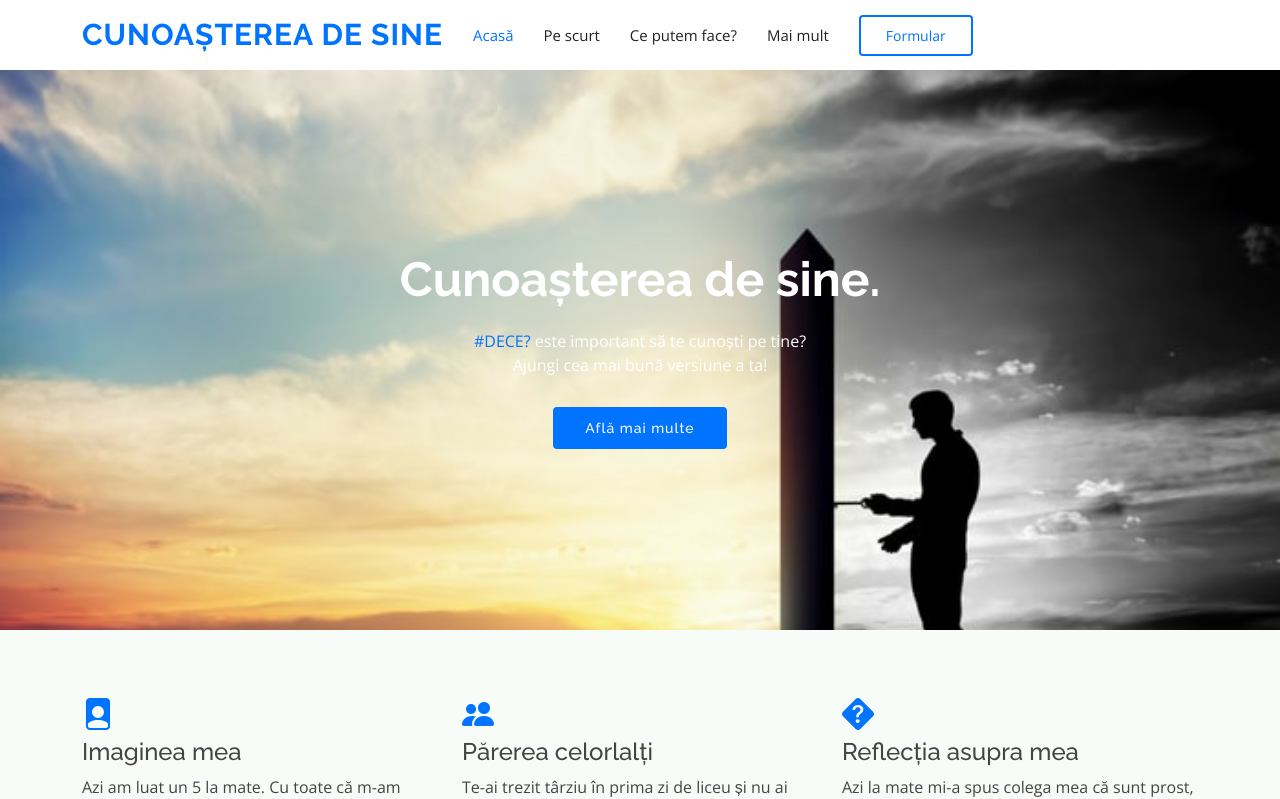
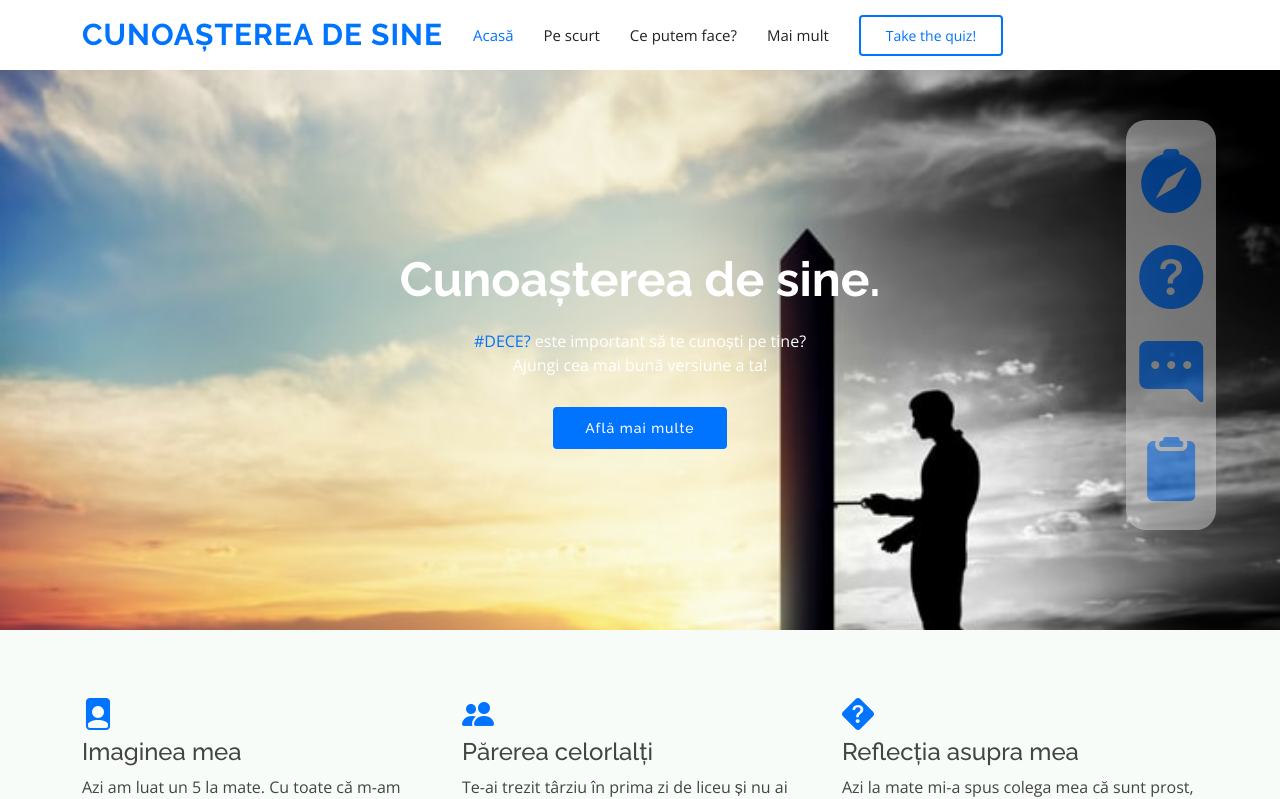
Before and after one commit to mateicrainiceanu/cunoasterea-de-sine, a React (Create React App) app: page / in a window 1280 px wide. Shown: the top 799 px of the page. Built offline with nearby package versions, Linux system fonts and the light colour scheme.

Commit message:
Finished migrating to React.js

```diff
--- a/src/NavFooter.tsx
+++ b/src/NavFooter.tsx
@@ -32,7 +32,7 @@ function Nav() {
             </li>
             <li>
               <a className="getstarted" href="/quiz">
-                Formular
+                Take the quiz!
               </a>
             </li>
           </ul>
--- a/src/pages/Home.tsx
+++ b/src/pages/Home.tsx
@@ -1,16 +1,20 @@
-import React from 'react'
-import Landing from './HomeComponents/Landing'
+import React from 'react';
+import Landing from './HomeComponents/Landing';
 import ShortDesc from './HomeComponents/ShortDesc';
 import More from './HomeComponents/More';
 import WToDo from './HomeComponents/WToDo';
 import Examples from './HomeComponents/Examples';
 import Cta from './HomeComponents/Cta';
-import Why from "./HomeComponents/Why"
+import Why from "./HomeComponents/Why";
+import Effects from './HomeComponents/Effects';
 
 function Home() {
   return (
     <>
         <Landing />
+
+        <Effects />
+
         <main className="main">
             <ShortDesc />
             <More />
--- /dev/null
+++ b/src/pages/HomeComponents/Effects.tsx
@@ -0,0 +1,20 @@
+import React from 'react'
+
+function Effects() {
+  return (
+    <div className="special-effects">
+
+    <a href="#mai-multe"><i id="compass" className="effect bi bi-compass-fill"></i></a>
+
+    <a href="#ce-putem-face"><i id="smile" className="effect bi bi-question-circle-fill"></i></a>
+
+    <a href="#exemple"><i id="chat" className="effect bi bi-chat-right-dots-fill"></i></a>
+
+    <a href="#formular"><i  id="checkmark" className="effect bi bi-clipboard2-fill"></i></a>
+
+
+  </div>
+  )
+}
+
+export default Effects
```
